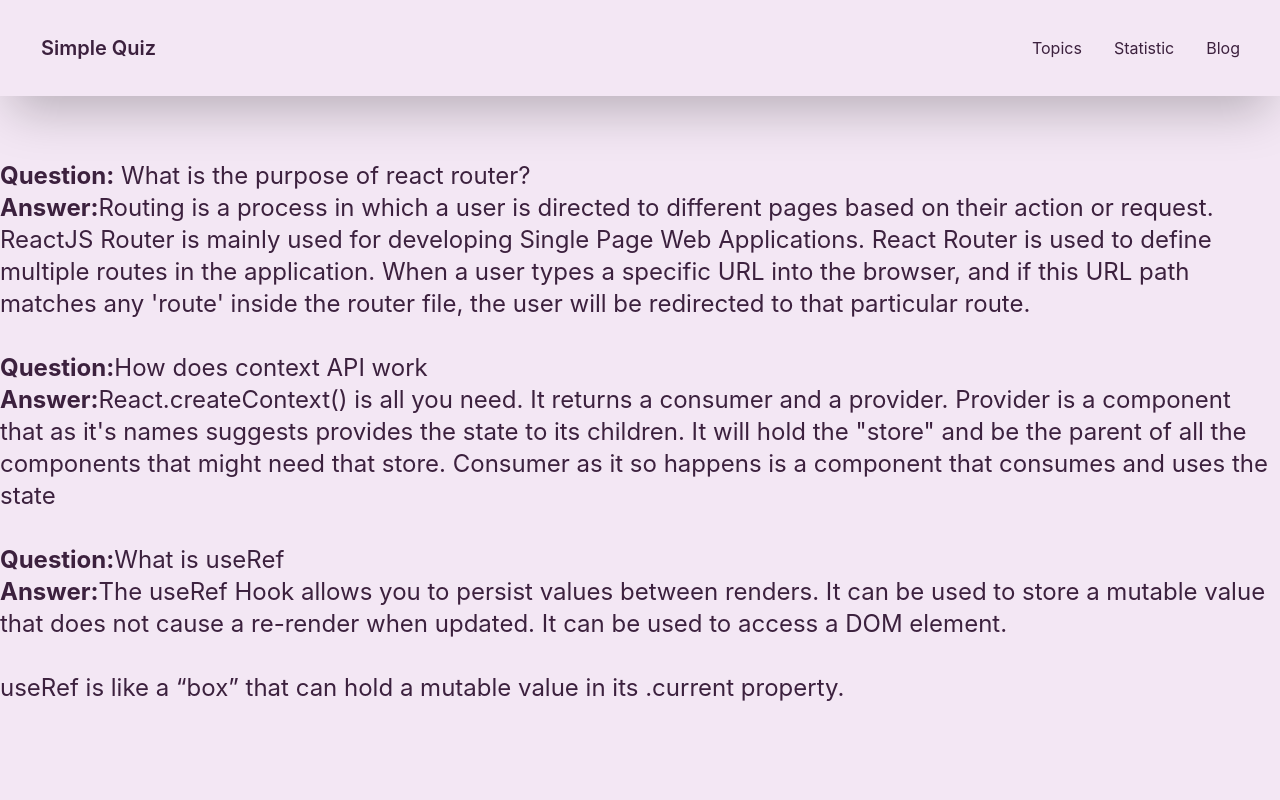
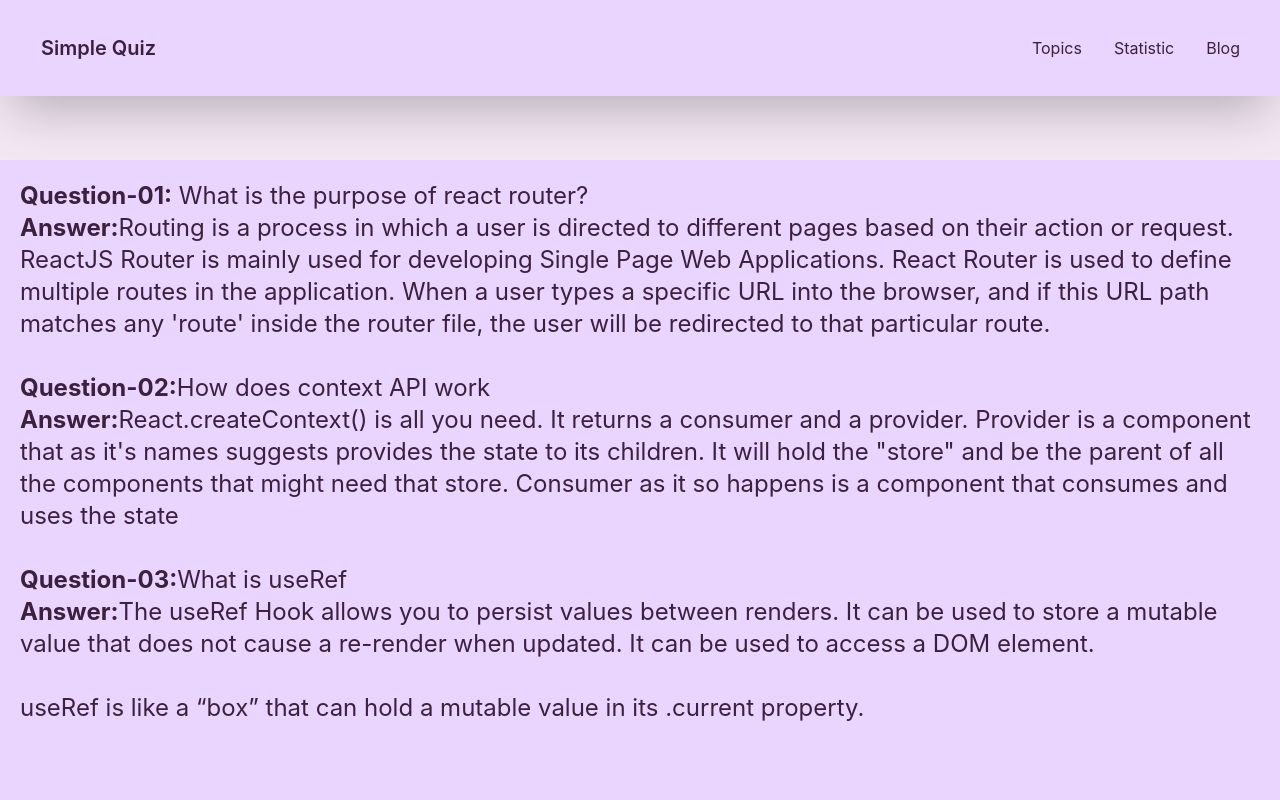
Before and after one commit to uziriahimu/simple-quiz, a React (Create React App) app: page /blog in a window 1280 px wide. Shown: the top 800 px of the page. Built offline with nearby package versions, Linux system fonts and the light colour scheme.

Commit message:
toast added

```diff
--- a/src/App.js
+++ b/src/App.js
@@ -4,12 +4,15 @@ import Header from './components/Header';
 import { RouterProvider } from 'react-router-dom';
 import { router } from './components/routes'
 
+import { ToastContainer, toast } from 'react-toastify';
+import 'react-toastify/dist/ReactToastify.css';
+
 function App() {
   return (
     <div >
 
       <RouterProvider router={router}></RouterProvider>
-
+      <ToastContainer className='text-center'></ToastContainer>
     </div>
   );
 }
--- a/src/components/Blog.jsx
+++ b/src/components/Blog.jsx
@@ -2,12 +2,12 @@ import React from 'react';
 
 const Blog = () => {
     return (
-        <div className=' text-2xl mt-16 '>
-            <h3> <strong>Question:</strong> What is the purpose of react router?</h3>
+        <div className=' text-2xl mt-16 bg-purple-200 p-5 '>
+            <h3> <strong>Question-01:</strong> What is the purpose of react router?</h3>
             <p><strong>Answer:</strong>Routing is a process in which a user is directed to different pages based on their action or request. ReactJS Router is mainly used for developing Single Page Web Applications. React Router is used to define multiple routes in the application. When a user types a specific URL into the browser, and if this URL path matches any 'route' inside the router file, the user will be redirected to that particular route.</p><br />
-            <h3> <strong>Question:</strong>How does context API work</h3>
+            <h3> <strong>Question-02:</strong>How does context API work</h3>
             <p><strong>Answer:</strong>React.createContext() is all you need. It returns a consumer and a provider. Provider is a component that as it's names suggests provides the state to its children. It will hold the "store" and be the parent of all the components that might need that store. Consumer as it so happens is a component that consumes and uses the state</p><br />
-            <h3> <strong>Question:</strong>What is useRef</h3>
+            <h3> <strong>Question-03:</strong>What is useRef</h3>
             <p><strong>Answer:</strong>
                 The useRef Hook allows you to persist values between renders. It can be used to store a mutable value that does not cause a re-render when updated. It can be used to access a DOM element.
             </p><br />
--- a/src/components/Header.jsx
+++ b/src/components/Header.jsx
@@ -4,7 +4,7 @@ import { Link } from 'react-router-dom';
 const Header = () => {
     return (
         <div>
-            <div className="navbar bg-base-100 shadow-2xl p-6">
+            <div className="navbar bg-base-100 shadow-2xl p-6 bg-purple-200">
                 <div className="flex-1">
                     <Link to='/topics' className="btn btn-ghost normal-case text-xl">Simple Quiz</Link>
                 </div>
--- a/src/components/Quiz.jsx
+++ b/src/components/Quiz.jsx
@@ -1,28 +1,29 @@
 import { FontAwesomeIcon } from '@fortawesome/react-fontawesome';
-import { faEye, faCircle } from '@fortawesome/free-solid-svg-icons'
+import { faEye } from '@fortawesome/free-solid-svg-icons'
 import { toast } from 'react-toastify'
-import React, { useState } from 'react';
-import { useLoaderData, useNavigate } from 'react-router-dom';
+
+import { useNavigate } from 'react-router-dom';
 
 
 
 const Quiz = ({ questions }) => {
-    // const value = useLoaderData()
+    const correct = () => toast.success('Correct Answer!', { autoClose: 500 })
+    const wrong = () => toast.warning('Wrong Answer!', { autoClose: 500 })
+
     const { options, question, id, correctAnswer } = questions
-    // console.log(questions)
-    // const navigate = useNavigate()
 
+    const correctHandler = (ans) => {
+        if (ans === correctAnswer) {
+            correct()
+        }
+        else {
+            wrong()
+        }
 
-    const correctHandler = () => {
-
-        if (correctAnswer) {
-            return toast.success('Correct Answer!', { autoClose: 500 })
-        }
-        return toast.warning('Wrong Answer!', { autoClose: 500 })
     }
     return (
         <div className='  lg:w-9/12 m-auto border-4 my-5 shadow-xl p-8 bg-blue-200 '>
-            <ol >
+            <ol>
                 <li>
                     <div className='flex align-center justify-between '>
                         <h1 className='text-xl mb-8 border-2 py-3 px-10 bg-purple-400' ><strong>Question:</strong>{question}</h1>
@@ -30,15 +31,15 @@ const Quiz = ({ questions }) => {
 
                     </div>
                     <div className=' lg:grid grid-rows-2 grid-flow-col gap-4 ' >
-                        {options.map(option => <li className='border-2 p-3 bg-purple-300'><button onClick={correctHandler}>{option}</button></li>
+                        {options.map(option => <label className='border-2 bg-purple-300 p-3'>
+                            <input onClick={() => correctHandler(option)} type='radio' value='option1' />
+                            {option}
+                        </label>
                         )}
                     </div>
 
                 </li>
             </ol>
-
-
-
         </div>
     );
 };
--- a/src/components/Topics.jsx
+++ b/src/components/Topics.jsx
@@ -7,7 +7,11 @@ const Topics = () => {
     const topics = topicsData.data
 
     return (
+
         <div className='px-4 py-16 mx-auto sm:max-w-xl md:max-w-full lg:max-w-screen-xl md:px-24 lg:px-8 lg:py-20'>
+            <div className='text-2xl text-center mb-16'><h1>Success is no accident. It is hard work, perseverance, learning, studying, sacrifice and most of all, love of what you are doing or learning to do</h1>
+                <small>-Pelé, Brazillian pro footballer
+                </small></div>
             <div className='grid gap-8 row-gap-5 mb-8 lg:grid-cols-3 lg:row-gap-8'>
 
                 {
```
